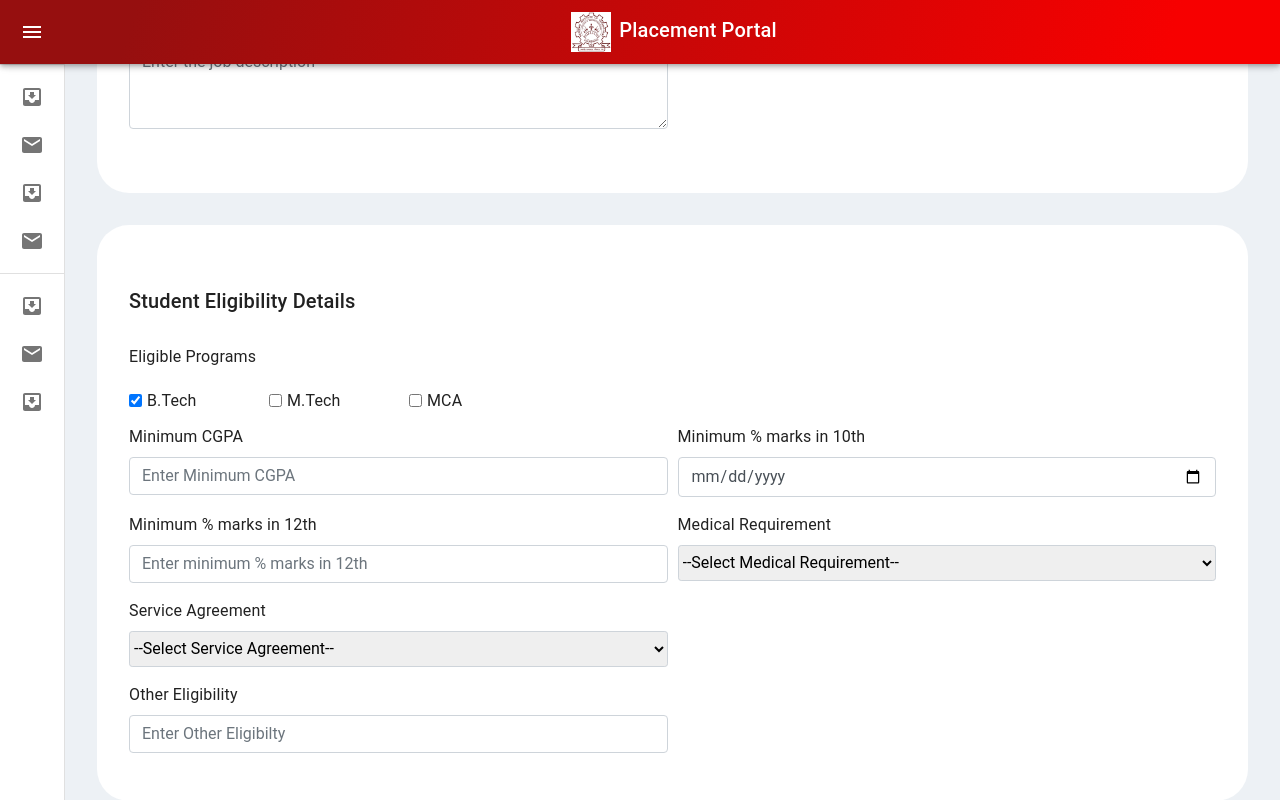
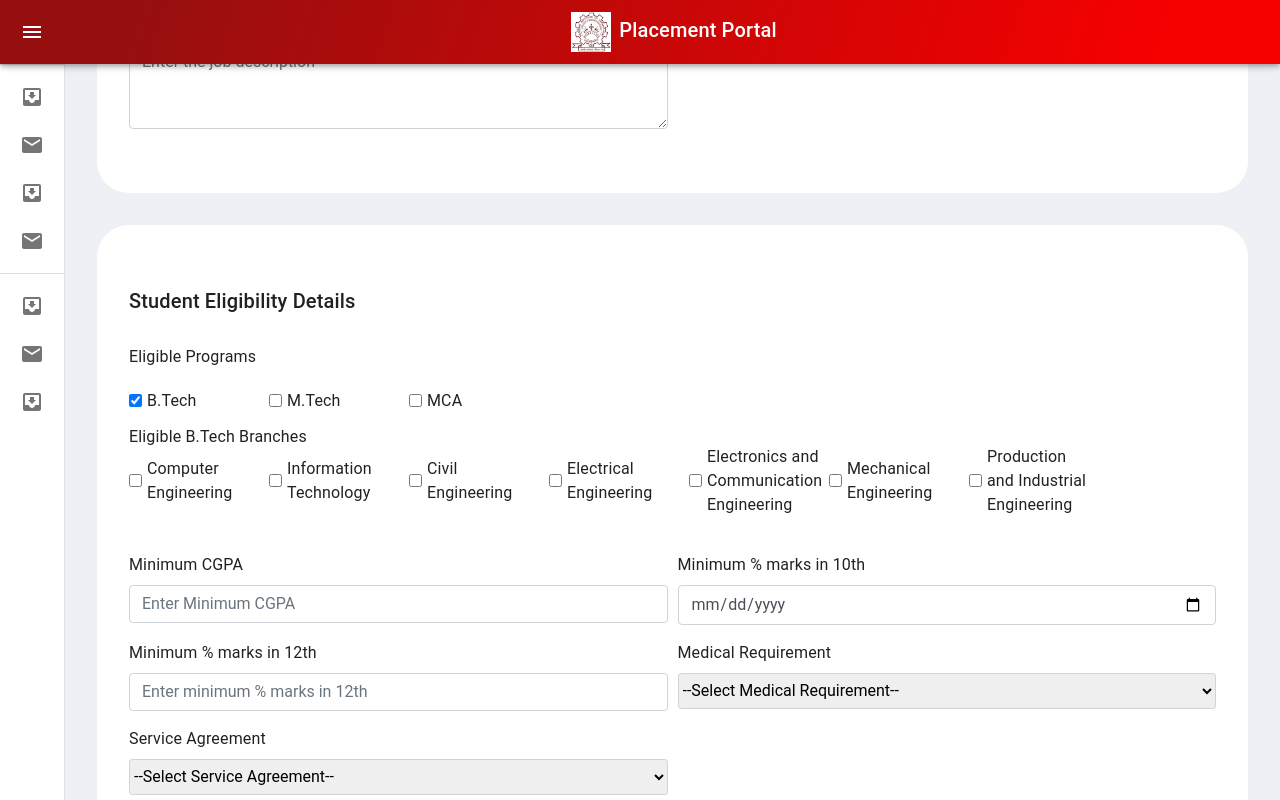
Before and after one commit to mehul-2000/PlacementportalNITKuK, a React (Create React App) app: page / in a window 1280 px wide. Both pictures are taken after a click on the checkbox 135 px from the left and 1433 px from the top of the page. Shown: the part 1033-1833 px from the top of the page. Built offline with nearby package versions, Linux system fonts and the light colour scheme.

Commit message:
Add new company and announcement modified

```diff
--- a/src/pages/AddNewCompany/AddNewCompany.tsx
+++ b/src/pages/AddNewCompany/AddNewCompany.tsx
@@ -1,40 +1,47 @@
-import React,{Component,useState} from 'react';
+import React, { Component, useState } from "react";
 import "./AddNewCompany.css";
-function AddNewCompany(){
+function AddNewCompany() {
+  let [ugShow, setUgShow] = useState(false);
+  let [pgShow, setPgShow] = useState(false);
+  let [mcaShow, setMcaShow] = useState(false);
+  let [ugDisplay, setUgDisplay] = useState({ display: "none" });
+  let [pgDisplay, setPgDisplay] = useState({ display: "none" });
+  let [mcaDisplay, setMcaDisplay] = useState({ display: "none" });
+  const changeUgStyle = () => {
+    if (!ugShow) {
+      setUgShow(true);
+      setUgDisplay({ display: "inline" });
+    } else {
+      setUgShow(false);
+      setUgDisplay({ display: "none" });
+    }
+  };
 
-//     let [ugDisplay, setUgDisplay]= useState("none");
-//     var checkBox = document.getElementById("ugCheck");
-//     var ugBranches = document.getElementById("ug_branches");
+  const changePgStyle = () => {
+    if (!pgShow) {
+      setPgShow(true);
+      setPgDisplay({ display: "inline" });
+    } else {
+      setPgShow(false);
+      setPgDisplay({ display: "none" });
+    }
+  };
 
-//     let
+  const changeMcaStyle = () => {
+    if (!mcaShow) {
+      setMcaShow(true);
+      setMcaDisplay({ display: "inline" });
+    } else {
+      setMcaShow(false);
+      setMcaDisplay({ display: "none" });
+    }
+  };
 
-
-
-
-
-
-
-//     <script>
-//     function myfunc1() {
-// // Get the checkbox
-
-// // Get the output text
-
-
-// // If the checkbox is checked, display the output text
-// if (checkBox.checked == true){
-//   ugBranches.style.display = "block";
-// } else {
-//   ugBranches.style.display = "none";
-// }
-// }
-// </script>
-    return(
+  return (
     <>
-
       <div className="main_wrapper">
         <div className="first">
-                <h5 style={{marginLeft:"2rem"}}>Add New Company</h5>
+          <h5 style={{ marginLeft: "2rem" }}>Add New Company</h5>
         </div>
         <div className="boxes">
           <div className="first">
@@ -44,11 +51,21 @@ function AddNewCompany(){
             <div className="form-row">
               <div className="form-group col-md-6">
                 <label htmlFor="companyName">Company Name</label>
-                    <input type="text" className="form-control" id="companyName" placeholder="Enter Company Name"/>
+                <input
+                  type="text"
+                  className="form-control"
+                  id="companyName"
+                  placeholder="Enter Company Name"
+                />
               </div>
               <div className="form-group col-md-6">
                 <label htmlFor="companyUrl">Company Website Link</label>
-                    <input type="text" className="form-control" id="companyUrl" placeholder="Enter URL"/>
+                <input
+                  type="text"
+                  className="form-control"
+                  id="companyUrl"
+                  placeholder="Enter URL"
+                />
               </div>
             </div>
 
@@ -61,7 +78,7 @@ function AddNewCompany(){
                 <select
                   className="form-select form-select-sm shadow-none"
                   aria-label=".form-select-sm example"
-                          style={{outline:"none"}}
+                  style={{ outline: "none" }}
                 >
                   <option selected>--Select Organization Type--</option>
                   <option value="1">Private Sector</option>
@@ -89,7 +106,6 @@ function AddNewCompany(){
                   <option value="7">Management</option>
                 </select>
               </div>
-
             </div>
 
             <div className="form-row">
@@ -106,12 +122,7 @@ function AddNewCompany(){
                   ></textarea>
                 </div>
               </div>
-
-
             </div>
-
-
-
           </form>
         </div>
         <div className="boxes">
@@ -122,12 +133,15 @@ function AddNewCompany(){
           <div className="form-row">
             <div className="form-group col-md-6">
               <label htmlFor="companyName">Job Profile</label>
-                    <input type="text" className="form-control" id="jobProfile" placeholder="Enter Job Profile"/>
+              <input
+                type="text"
+                className="form-control"
+                id="jobProfile"
+                placeholder="Enter Job Profile"
+              />
             </div>
             <div className="form-group col-md-6">
-                    <label htmlFor="exampleFormControlSelect1">
-                         Passout Batch
-                        </label>
+              <label htmlFor="exampleFormControlSelect1">Passout Batch</label>
               <br></br>
               <select
                 className="form-select form-select-sm"
@@ -139,14 +153,11 @@ function AddNewCompany(){
                 <option value="3">2022</option>
               </select>
             </div>
-
           </div>
 
           <div className="form-row">
             <div className="form-group col-md-6">
-                    <label htmlFor="exampleFormControlSelect1">
-                         Recruitment
-                        </label>
+              <label htmlFor="exampleFormControlSelect1">Recruitment</label>
               <br></br>
               <select
                 className="form-select form-select-sm"
@@ -157,25 +168,31 @@ function AddNewCompany(){
                 <option value="2">Internship</option>
               </select>
             </div>
-
           </div>
 
           <div className="form-row">
-
             <div className="form-group col-md-6">
               <label htmlFor="companyName">Location of Posting</label>
-                    <input type="text" className="form-control" id="location" placeholder="Enter Posting Details"/>
+              <input
+                type="text"
+                className="form-control"
+                id="location"
+                placeholder="Enter Posting Details"
+              />
             </div>
 
             <div className="form-group col-md-6">
               <label htmlFor="companyName">Tentative Date of Joining</label>
-                    <input type="date" className="form-control" id="date" placeholder="dd-mm-yyyy"/>
+              <input
+                type="date"
+                className="form-control"
+                id="date"
+                placeholder="dd-mm-yyyy"
+              />
             </div>
-
           </div>
 
           <div className="form-row">
-
             <div className="form-group col-md-6">
               <div className="form-group">
                 <label htmlFor="exampleFormControlTextarea1">
@@ -189,14 +206,7 @@ function AddNewCompany(){
                 ></textarea>
               </div>
             </div>
-
-
-
           </div>
-
-
-
-
         </div>
         <div className="boxes">
           <div className="first">
@@ -206,75 +216,301 @@ function AddNewCompany(){
           <label htmlFor="eligible_programs">Eligible Programs</label>
           <br></br>
           <div className="form-check form-check-inline big_checkbox">
-                    <input className="form-check-input" type="checkbox" id="ugCheck"  value="option1"/>
-                    <label className="form-check-label" htmlFor="inlineCheckbox1">B.Tech</label>
+            <input
+              className="form-check-input"
+              type="checkbox"
+              id="ugCheck"
+              onClick={changeUgStyle}
+              value="option1"
+            />
+            <label className="form-check-label" htmlFor="inlineCheckbox1">
+              B.Tech
+            </label>
           </div>
           <div className="form-check form-check-inline big_checkbox">
-                    <input className="form-check-input" type="checkbox" id="pgCheck" value="option2"/>
-                    <label className="form-check-label" htmlFor="inlineCheckbox2">M.Tech</label>
+            <input
+              className="form-check-input"
+              type="checkbox"
+              id="pgCheck"
+              onClick={changePgStyle}
+              value="option2"
+            />
+            <label className="form-check-label" htmlFor="inlineCheckbox2">
+              M.Tech
+            </label>
           </div>
           <div className="form-check form-check-inline big_checkbox">
-                    <input className="form-check-input" type="checkbox" id="mcaCheck" value="option3"/>
-                    <label className="form-check-label" htmlFor="inlineCheckbox2">MCA</label>
+            <input
+              className="form-check-input"
+              type="checkbox"
+              id="mcaCheck"
+              onClick={changeMcaStyle}
+              value="option3"
+            />
+            <label className="form-check-label" htmlFor="inlineCheckbox2">
+              MCA
+            </label>
           </div>
           <br></br>
 
-                    <div className="ug" id="ug_branches" style={{display:"none"}}>
+          <div className="ug" id="ug_branches" style={ugDisplay}>
             <label htmlFor="eligible_programs">Eligible B.Tech Branches</label>
             <br></br>
             <div className="form-check form-check-inline big_checkbox">
-                    <input className="form-check-input" type="checkbox" id="inlineCheckbox1" value="option1"/>
-                    <label className="form-check-label" htmlFor="inlineCheckbox1">B.Tech</label>
+              <input
+                className="form-check-input"
+                type="checkbox"
+                id="inlineCheckbox1"
+                value="option1"
+              />
+              <label className="form-check-label" htmlFor="inlineCheckbox1">
+                Computer Engineering
+              </label>
             </div>
             <div className="form-check form-check-inline big_checkbox">
-                    <input className="form-check-input" type="checkbox" id="inlineCheckbox2" value="option2"/>
-                    <label className="form-check-label" htmlFor="inlineCheckbox2">M.Tech</label>
+              <input
+                className="form-check-input"
+                type="checkbox"
+                id="inlineCheckbox2"
+                value="option2"
+              />
+              <label className="form-check-label" htmlFor="inlineCheckbox2">
+                Information Technology
+              </label>
             </div>
             <div className="form-check form-check-inline big_checkbox">
-                    <input className="form-check-input" type="checkbox" id="inlineCheckbox2" value="option3"/>
-                    <label className="form-check-label" htmlFor="inlineCheckbox2">MCA</label>
+              <input
+                className="form-check-input"
+                type="checkbox"
+                id="inlineCheckbox2"
+                value="option3"
+              />
+              <label className="form-check-label" htmlFor="inlineCheckbox2">
+                Civil Engineering
+              </label>
             </div>
             <div className="form-check form-check-inline big_checkbox">
-                    <input className="form-check-input" type="checkbox" id="inlineCheckbox1" value="option1"/>
-                    <label className="form-check-label" htmlFor="inlineCheckbox1">B.Tech</label>
+              <input
+                className="form-check-input"
+                type="checkbox"
+                id="inlineCheckbox1"
+                value="option1"
+              />
+              <label className="form-check-label" htmlFor="inlineCheckbox1">
+                Electrical Engineering
+              </label>
             </div>
             <div className="form-check form-check-inline big_checkbox">
-                    <input className="form-check-input" type="checkbox" id="inlineCheckbox2" value="option2"/>
-                    <label className="form-check-label" htmlFor="inlineCheckbox2">M.Tech</label>
+              <input
+                className="form-check-input"
+                type="checkbox"
+                id="inlineCheckbox2"
+                value="option2"
+              />
+              <label className="form-check-label" htmlFor="inlineCheckbox2">
+                Electronics and Communication Engineering
+              </label>
             </div>
             <div className="form-check form-check-inline big_checkbox">
-                    <input className="form-check-input" type="checkbox" id="inlineCheckbox2" value="option3"/>
-                    <label className="form-check-label" htmlFor="inlineCheckbox2">MCA</label>
+              <input
+                className="form-check-input"
+                type="checkbox"
+                id="inlineCheckbox2"
+                value="option3"
+              />
+              <label className="form-check-label" htmlFor="inlineCheckbox2">
+                Mechanical Engineering
+              </label>
             </div>
+            <div className="form-check form-check-inline big_checkbox">
+              <input
+                className="form-check-input"
+                type="checkbox"
+                id="inlineCheckbox2"
+                value="option3"
+              />
+              <label className="form-check-label" htmlFor="inlineCheckbox2">
+                Production and Industrial Engineering
+              </label>
+            </div>
+          </div>
+          <br></br>
 
+          <div className="ug" id="ug_branches" style={pgDisplay}>
+            <label htmlFor="eligible_programs">Eligible M.Tech Branches</label>
+            <br></br>
+            <div className="form-check form-check-inline big_checkbox">
+              <input
+                className="form-check-input"
+                type="checkbox"
+                id="inlineCheckbox1"
+                value="option1"
+              />
+              <label className="form-check-label" htmlFor="inlineCheckbox1">
+                B.Tech
+              </label>
+            </div>
+            <div className="form-check form-check-inline big_checkbox">
+              <input
+                className="form-check-input"
+                type="checkbox"
+                id="inlineCheckbox2"
+                value="option2"
+              />
+              <label className="form-check-label" htmlFor="inlineCheckbox2">
+                M.Tech
+              </label>
+            </div>
+            <div className="form-check form-check-inline big_checkbox">
+              <input
+                className="form-check-input"
+                type="checkbox"
+                id="inlineCheckbox2"
+                value="option3"
+              />
+              <label className="form-check-label" htmlFor="inlineCheckbox2">
+                MCA
+              </label>
+            </div>
+            <div className="form-check form-check-inline big_checkbox">
+              <input
+                className="form-check-input"
+                type="checkbox"
+                id="inlineCheckbox1"
+                value="option1"
+              />
+              <label className="form-check-label" htmlFor="inlineCheckbox1">
+                B.Tech
+              </label>
+            </div>
+            <div className="form-check form-check-inline big_checkbox">
+              <input
+                className="form-check-input"
+                type="checkbox"
+                id="inlineCheckbox2"
+                value="option2"
+              />
+              <label className="form-check-label" htmlFor="inlineCheckbox2">
+                M.Tech
+              </label>
+            </div>
+            <div className="form-check form-check-inline big_checkbox">
+              <input
+                className="form-check-input"
+                type="checkbox"
+                id="inlineCheckbox2"
+                value="option3"
+              />
+              <label className="form-check-label" htmlFor="inlineCheckbox2">
+                MCA
+              </label>
+            </div>
+          </div>
+          <br></br>
 
-
-
-
-
+          <div className="ug" id="ug_branches" style={mcaDisplay}>
+            <label htmlFor="eligible_programs">Eligible MCA Branches</label>
+            <br></br>
+            <div className="form-check form-check-inline big_checkbox">
+              <input
+                className="form-check-input"
+                type="checkbox"
+                id="inlineCheckbox1"
+                value="option1"
+              />
+              <label className="form-check-label" htmlFor="inlineCheckbox1">
+                B.Tech
+              </label>
             </div>
-
-
+            <div className="form-check form-check-inline big_checkbox">
+              <input
+                className="form-check-input"
+                type="checkbox"
+                id="inlineCheckbox2"
+                value="option2"
+              />
+              <label className="form-check-label" htmlFor="inlineCheckbox2">
+                M.Tech
+              </label>
+            </div>
+            <div className="form-check form-check-inline big_checkbox">
+              <input
+                className="form-check-input"
+                type="checkbox"
+                id="inlineCheckbox2"
+                value="option3"
+              />
+              <label className="form-check-label" htmlFor="inlineCheckbox2">
+                MCA
+              </label>
+            </div>
+            <div className="form-check form-check-inline big_checkbox">
+              <input
+                className="form-check-input"
+                type="checkbox"
+                id="inlineCheckbox1"
+                value="option1"
+              />
+              <label className="form-check-label" htmlFor="inlineCheckbox1">
+                B.Tech
+              </label>
+            </div>
+            <div className="form-check form-check-inline big_checkbox">
+              <input
+                className="form-check-input"
+                type="checkbox"
+                id="inlineCheckbox2"
+                value="option2"
+              />
+              <label className="form-check-label" htmlFor="inlineCheckbox2">
+                M.Tech
+              </label>
+            </div>
+            <div className="form-check form-check-inline big_checkbox">
+              <input
+                className="form-check-input"
+                type="checkbox"
+                id="inlineCheckbox2"
+                value="option3"
+              />
+              <label className="form-check-label" htmlFor="inlineCheckbox2">
+                MCA
+              </label>
+            </div>
+          </div>
+          <br></br>
 
           <div className="form-row">
-
             <div className="form-group col-md-6">
               <label htmlFor="companyName">Minimum CGPA</label>
-                <input type="text" className="form-control" id="location" placeholder="Enter Minimum CGPA"/>
+              <input
+                type="text"
+                className="form-control"
+                id="location"
+                placeholder="Enter Minimum CGPA"
+              />
             </div>
 
             <div className="form-group col-md-6">
               <label htmlFor="companyName">Minimum % marks in 10th</label>
-                <input type="date" className="form-control" id="date" placeholder="Enter minimum % marks in 10th"/>
+              <input
+                type="date"
+                className="form-control"
+                id="date"
+                placeholder="Enter minimum % marks in 10th"
+              />
             </div>
-
           </div>
 
           <div className="form-row">
-
             <div className="form-group col-md-6">
               <label htmlFor="companyName">Minimum % marks in 12th</label>
-                <input type="text" className="form-control" id="location" placeholder="Enter minimum % marks in 12th"/>
+              <input
+                type="text"
+                className="form-control"
+                id="location"
+                placeholder="Enter minimum % marks in 12th"
+              />
             </div>
 
             <div className="form-group col-md-6">
@@ -291,11 +527,9 @@ function AddNewCompany(){
                 <option value="2">No</option>
               </select>
             </div>
-
           </div>
 
           <div className="form-row">
-
             <div className="form-group col-md-6">
               <label htmlFor="exampleFormControlSelect1">
                 Service Agreement
@@ -310,31 +544,19 @@ function AddNewCompany(){
                 <option value="2">No</option>
               </select>
             </div>
-
           </div>
 
           <div className="form-row">
-
             <div className="form-group col-md-6">
               <label htmlFor="companyName">Other Eligibility</label>
-                <input type="text" className="form-control" id="location" placeholder="Enter Other Eligibilty"/>
+              <input
+                type="text"
+                className="form-control"
+                id="location"
+                placeholder="Enter Other Eligibilty"
+              />
             </div>
-
           </div>
-
-
-
-
-
-
-
-
-
-
-
-
-
-
         </div>
         <div className="boxes">
           <div className="first">
@@ -358,19 +580,23 @@ function AddNewCompany(){
             </div>
             <div className="form-group col-md-6">
               <label htmlFor="facility">Extra Facilities</label>
-                    <input type="text" className="form-control" id="location" placeholder="Enter other facilities"/>
+              <input
+                type="text"
+                className="form-control"
+                id="location"
+                placeholder="Enter other facilities"
+              />
             </div>
-
           </div>
-
-
         </div>
         <div className="boxes">
           <div className="first">
             <h5>Selection Process</h5>
           </div>
           <div className="form-group row">
-                    <label htmlFor="inputEmail3" className="col-sm-2 col-form-label">Pre Placement Talk</label>
+            <label htmlFor="inputEmail3" className="col-sm-2 col-form-label">
+              Pre Placement Talk
+            </label>
             <div className="col-sm-10">
               <select
                 className="form-select form-select-sm selection_select"
@@ -383,7 +609,9 @@ function AddNewCompany(){
             </div>
           </div>
           <div className="form-group row">
-                    <label htmlFor="inputEmail3" className="col-sm-2 col-form-label">Aptitude Test</label>
+            <label htmlFor="inputEmail3" className="col-sm-2 col-form-label">
+              Aptitude Test
+            </label>
             <div className="col-sm-10">
               <select
                 className="form-select form-select- selection_select"
@@ -396,7 +624,9 @@ function AddNewCompany(){
             </div>
           </div>
           <div className="form-group row">
-                    <label htmlFor="inputEmail3" className="col-sm-2 col-form-label">Technical Test</label>
+            <label htmlFor="inputEmail3" className="col-sm-2 col-form-label">
+              Technical Test
+            </label>
             <div className="col-sm-10">
               <select
                 className="form-select form-select-sm selection_select"
@@ -409,7 +639,9 @@ function AddNewCompany(){
             </div>
           </div>
           <div className="form-group row">
-                    <label htmlFor="inputEmail3" className="col-sm-2 col-form-label">Group Discussion</label>
+            <label htmlFor="inputEmail3" className="col-sm-2 col-form-label">
+              Group Discussion
+            </label>
             <div className="col-sm-10">
               <select
                 className="form-select form-select-sm selection_select"
@@ -423,15 +655,24 @@ function AddNewCompany(){
           </div>
 
           <div className="form-group row">
-                    <label htmlFor="inputEmail3" className="col-sm-2 col-form-label">Personal Interview</label>
+            <label htmlFor="inputEmail3" className="col-sm-2 col-form-label">
+              Personal Interview
+            </label>
             <div className="col-sm-10">
               <div className="form-row">
-
                 <div className="col">
-                        <input type="text" className="form-control" placeholder="Number of Rounds"/>
+                  <input
+                    type="text"
+                    className="form-control"
+                    placeholder="Number of Rounds"
+                  />
                 </div>
                 <div className="col">
-                        <input type="date" className="form-control" placeholder="dd-mm-yyyy"/>
+                  <input
+                    type="date"
+                    className="form-control"
+                    placeholder="dd-mm-yyyy"
+                  />
                 </div>
               </div>
             </div>
@@ -466,11 +707,7 @@ function AddNewCompany(){
                 <option value="2">Later</option>
               </select>
             </div>
-
           </div>
-
-
-
         </div>
         <div className="boxes">
           <div className="first">
@@ -478,19 +715,17 @@ function AddNewCompany(){
           </div>
           <div className="form-group col-md-6">
             <label htmlFor="companyName">Last Date to Apply</label>
-                    <input type="date" className="form-control" id="location" placeholder="dd-mm-yyyy"/>
-                    </div>
-
-
+            <input
+              type="date"
+              className="form-control"
+              id="location"
+              placeholder="dd-mm-yyyy"
+            />
           </div>
         </div>
-
-
+      </div>
     </>
-
   );
-
 }
 
-
 export default AddNewCompany;
```
Lines whose indentation alone changed are shown as unchanged.
